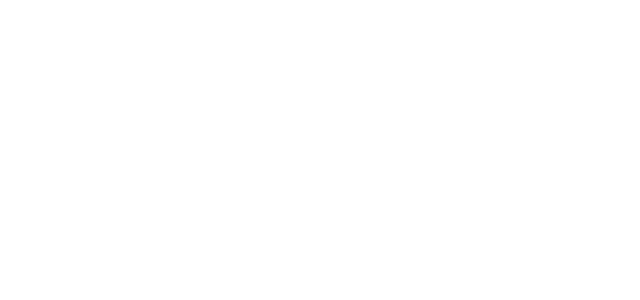
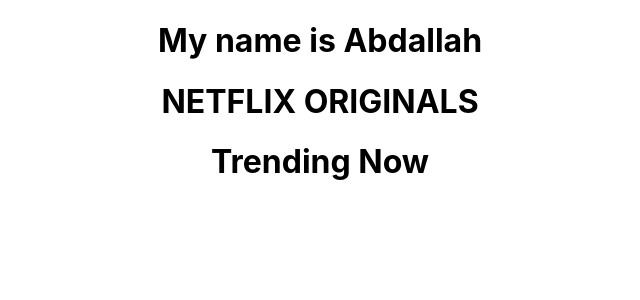
Before and after one commit to abdallah-alaff96/NETFLIX-clone, a React (Create React App) app: page / in a window 1280 px wide. Shown: the top 300 px of the page, without its empty margins (320-960 px from the left). Built offline with nearby package versions, Linux system fonts and the light colour scheme; no server answers.

Commit message:
fetching data & fix bugs & create Row component and pass the props object & adding new notes

```diff
--- a/src/App.js
+++ b/src/App.js
@@ -1,8 +1,16 @@
 import React from "react";
 import "./App.css";
+import Row from "./Row";
+import requests from "./requests";
 
 function App() {
-  return <div className="App"></div>;
+  return (
+    <div className="App">
+      <h1>My name is Abdallah</h1>
+      <Row title="NETFLIX ORIGINALS" fetchUrl={requests.fetchActionMovies} />
+      <Row title="Trending Now" fetchUrl={requests.fetchActionMovies} />
+    </div>
+  );
 }
 
 export default App;
--- /dev/null
+++ b/src/Row.js
@@ -0,0 +1,23 @@
+import React, { useEffect, useState } from "react";
+import axios from "./axios";
+
+function Row({ title, fetchUrl }) {
+  const [movies, setMovies] = useState([]);
+
+  useEffect(() => {
+    async function fetchData() {
+      const response = await axios.get(fetchUrl);
+      console.log(response.data.results);
+      return response;
+    }
+    fetchData();
+  }, []);
+
+  return (
+    <div>
+      <h1>{title}</h1>
+    </div>
+  );
+}
+
+export default Row;
--- a/src/axios.js
+++ b/src/axios.js
@@ -5,6 +5,4 @@
   baseURL: "https://api.themoviedb.org/3",
 });
 
-// instance.get("/foo-bar");
-
 export default instance;
--- a/src/requests.js
+++ b/src/requests.js
@@ -10,3 +10,5 @@
   fetchRomanceMovies: `/discover/movie?api_key=${API_KEY}&with_genres=10749`,
   fetchDocumentaries: `/discover/movie?api_key=${API_KEY}&with_genres=99`,
 };
+
+export default requests;
```
Also changed, not shown: Project-Notes.txt.
